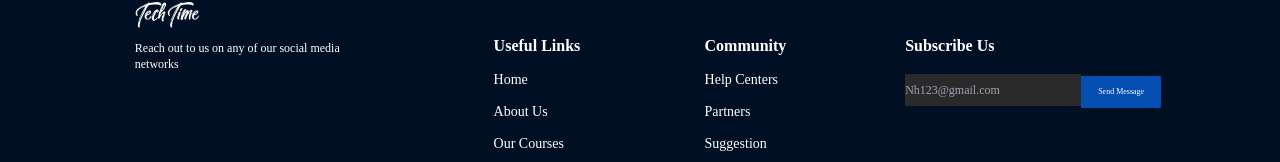
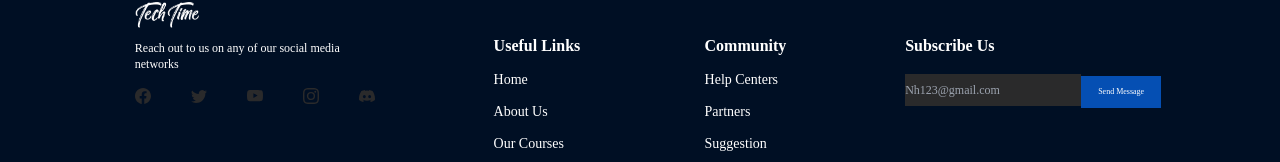
Before and after one commit to Eric20Junior/techtime, a React (Create React App) app: page / in a window 1280 px wide. Shown: the part 4422-4584 px from the top of the page. Built offline with nearby package versions, Linux system fonts and the light colour scheme.

Commit message:
added social icons

```diff
--- a/src/components/Footer/Footer.jsx
+++ b/src/components/Footer/Footer.jsx
@@ -1,5 +1,6 @@
 import React from 'react'
 import logo from '../../assets/techtime.png'
+import { BsFacebook, BsTwitter, BsYoutube, BsInstagram, BsDiscord } from 'react-icons/bs'
 
 export const Footer = () => {
   return (
@@ -8,8 +9,12 @@ export const Footer = () => {
       <div className="socials">
         <img className='xs:w-16 xs:pb-3' src={logo} alt="" />
         <p className='xs:w-[240px] xs:text-xs'>Reach out to us on any of our social media networks</p>
-        <div className="social-icons">
-
+        <div className="social-icons xs:flex xs:space-x-10 xs:text-[#2A2A2B] xs:pt-4">
+        <BsFacebook />
+        <BsTwitter />
+        <BsYoutube />
+        <BsInstagram />
+        <BsDiscord />
         </div>
       </div>
 
```
